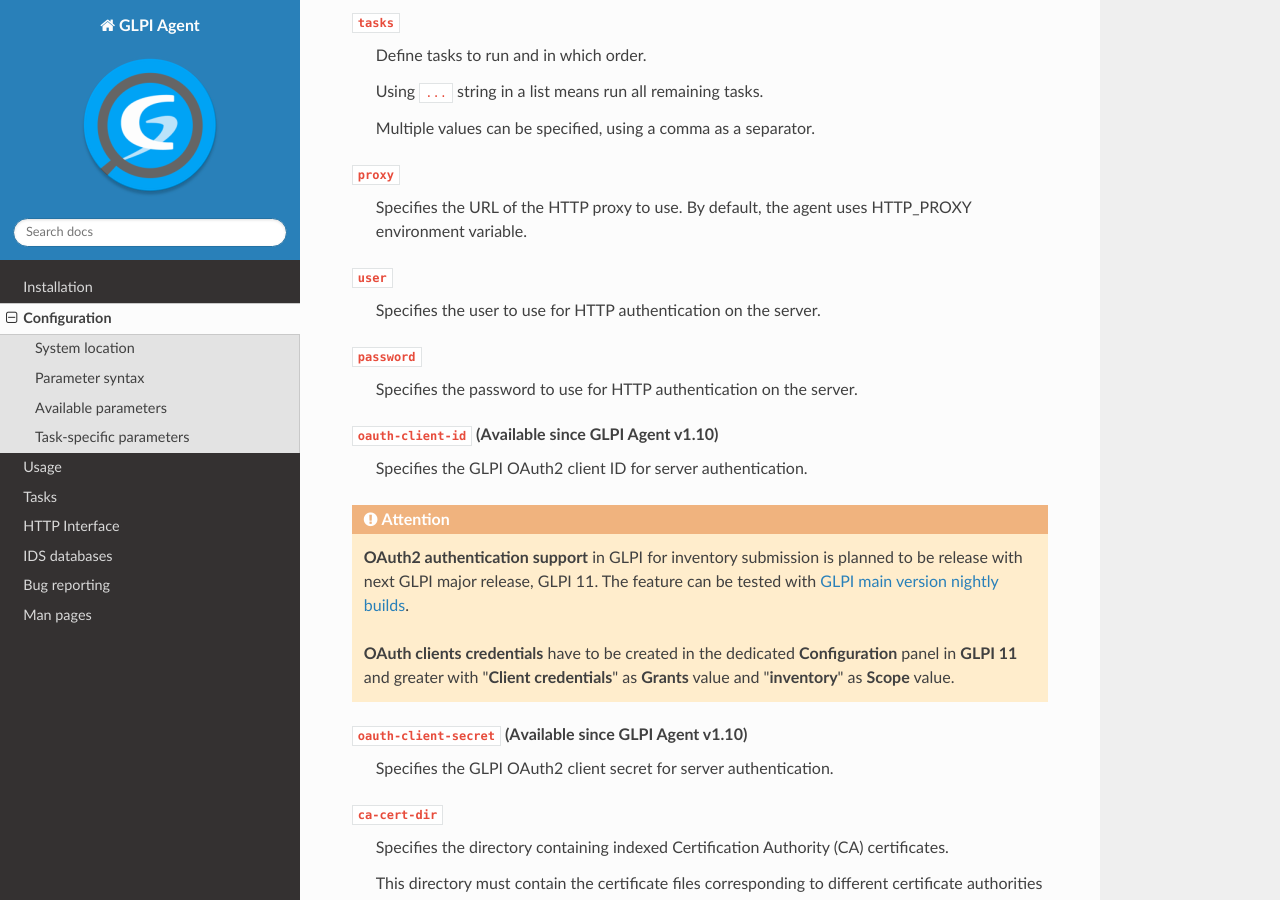
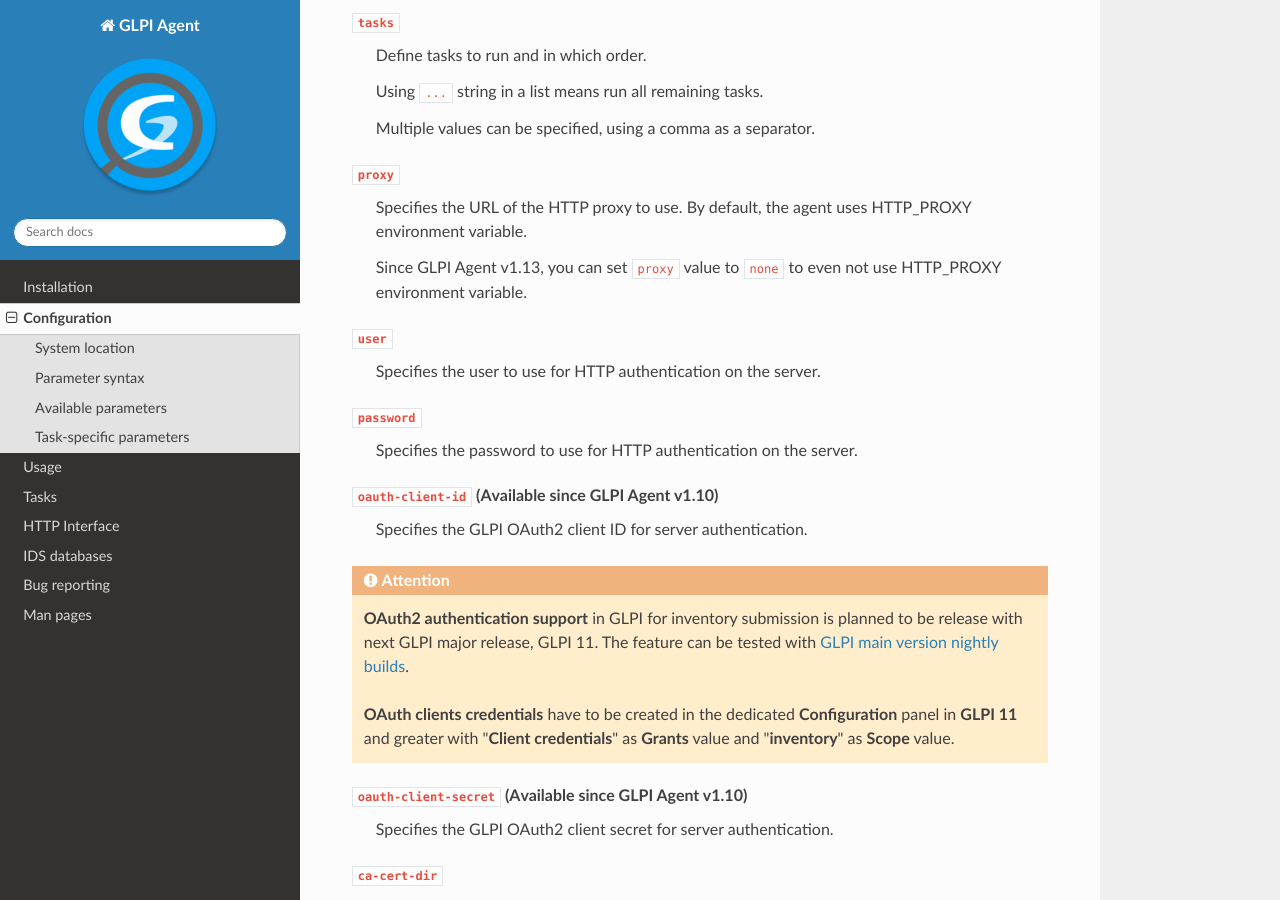
Before and after one commit to glpi-project/doc-agent, a Sphinx documentation site: the page built from source/configuration.rst, in a window 1280 px wide and 900 px high, scrolled down 3907 px. Built offline with Sphinx 7.4.7 and the Read the Docs theme 3.1.0, drawn with Linux system fonts in a browser that asks for light colours.

Commit message:
Updated proxy configuration description

```diff
--- a/source/configuration.rst
+++ b/source/configuration.rst
@@ -174,6 +174,9 @@
 
 ``proxy``
     Specifies the URL of the HTTP proxy to use. By default, the agent uses
+    HTTP\_PROXY environment variable.
+
+    Since GLPI Agent v1.13, you can set ``proxy`` value to ``none`` to even not use
     HTTP\_PROXY environment variable.
 
 .. _user:
```
